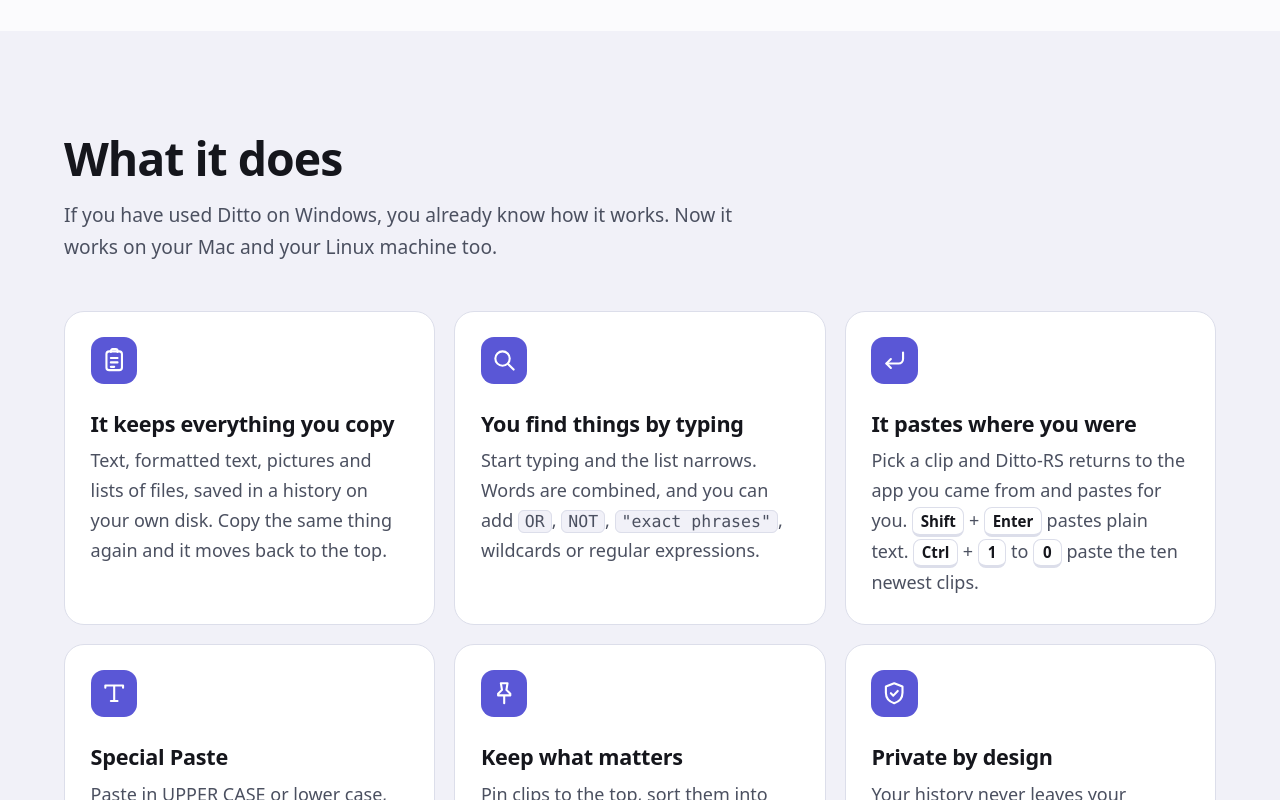
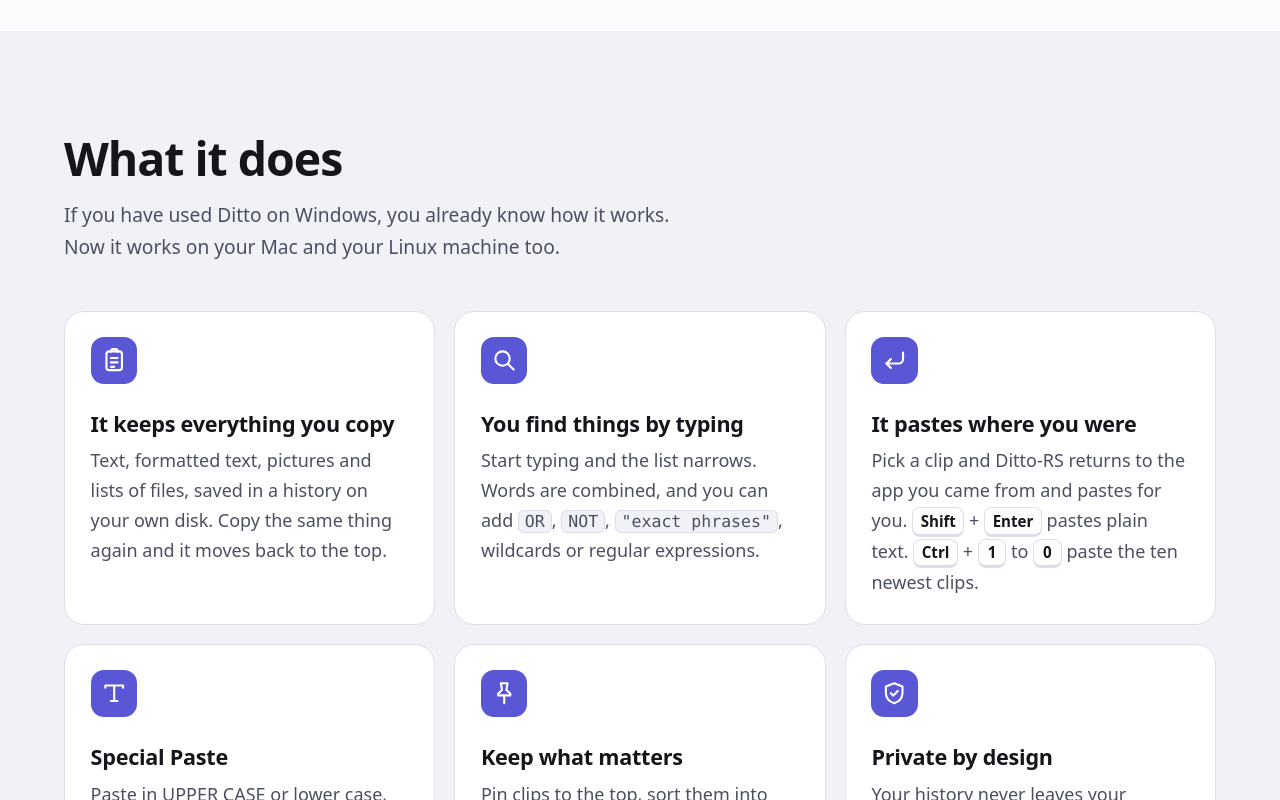
Before and after one commit to krynv/ditto-rs, a plain HTML site: page site/index.html in a window 1280 px wide. Shown: the part 1980-2780 px from the top of the page. Drawn offline with Linux system fonts and the light colour scheme; no server answers.

Commit message:
Website: put the two sentences under "What it does" on separate lines

```diff
--- a/site/index.html
+++ b/site/index.html
@@ -124,7 +124,10 @@ Select anything here and copy it. It joins your clipboard history.
       <div class="wrap">
         <div class="section-head">
           <h2 id="features-title">What it does</h2>
-          <p>If you have used Ditto on Windows, you already know how it works. Now it works on your Mac and your Linux machine too.</p>
+          <p class="lines">
+            <span>If you have used Ditto on Windows, you already know how it works.</span>
+            <span>Now it works on your Mac and your Linux machine too.</span>
+          </p>
         </div>
 
         <ul class="features">
--- a/site/style.css
+++ b/site/style.css
@@ -148,8 +148,14 @@ h1 { font-size: clamp(2.6rem, 1.5rem + 4.4vw, 4.7rem); font-weight: 820; letter-
 
 .section { padding-block: clamp(3.5rem, 8vw, 6.5rem); }
 .tinted { background: var(--tint); }
-.section-head { max-width: 44rem; margin-bottom: clamp(1.8rem, 4vw, 3rem); }
+.section-head { margin-bottom: clamp(1.8rem, 4vw, 3rem); }
+.section-head > * { max-width: 44rem; }
 .section-head p { margin-top: 0.9rem; font-size: 1.2rem; color: var(--muted); }
+/* One sentence per line. The lines are short, so this paragraph is not held to the 44rem
+   measure: with a minimum font size or text-only zoom a sentence would otherwise wrap while
+   there is room. On a narrow screen each sentence wraps on its own, into even lines. */
+.section-head .lines { max-width: none; }
+.section-head .lines > span { display: block; text-wrap: balance; }
 
 /* ---- demo -------------------------------------------------------------------------------- */
 
```
